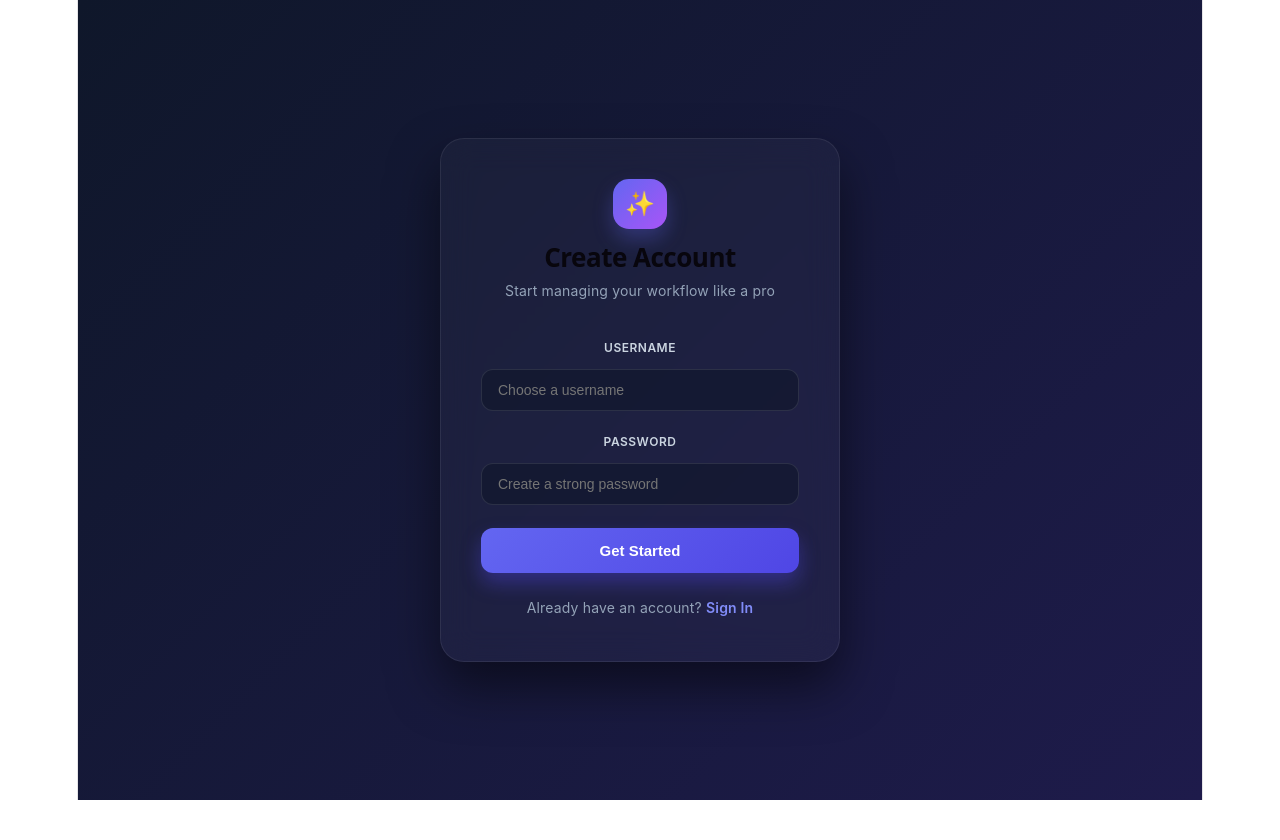
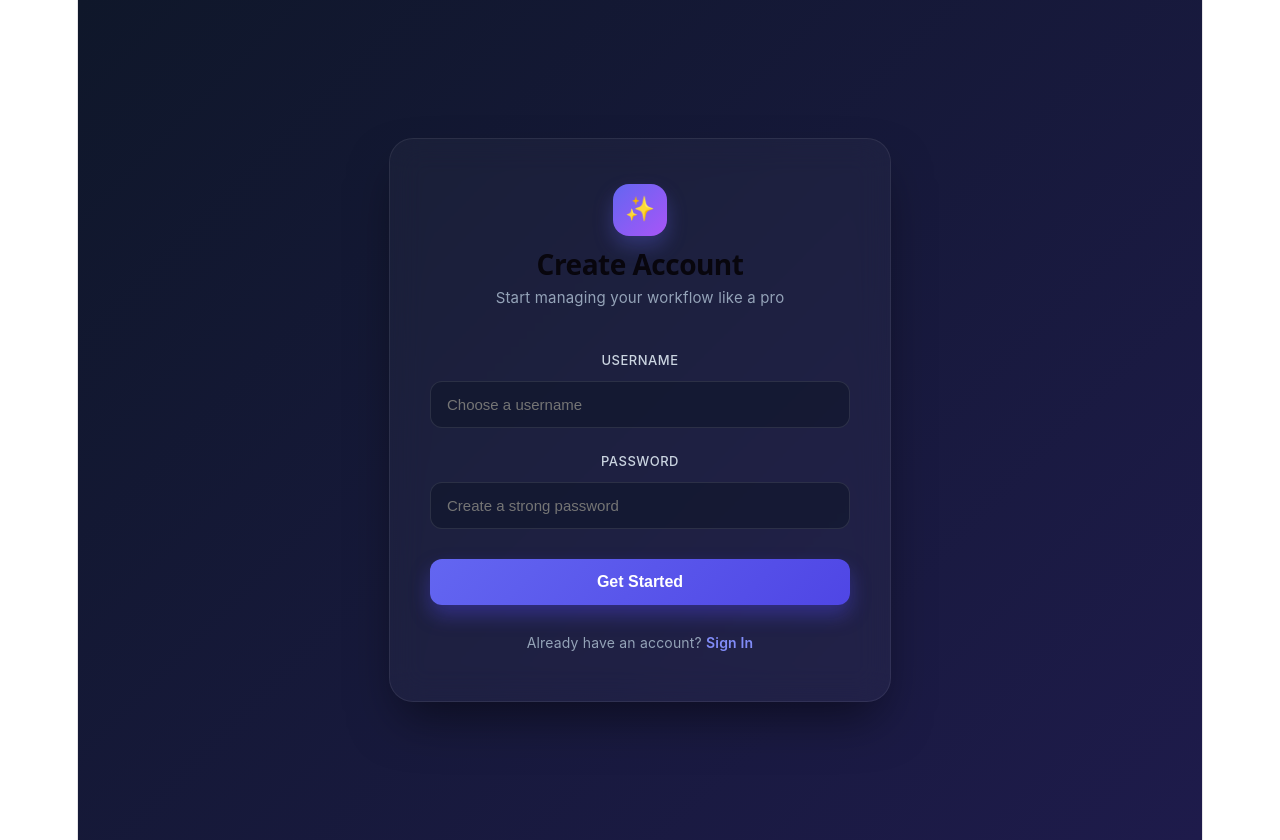
Before and after one commit to mohitghoghari324-a11y/project, a React app in the folder frontend/: page /signup in a window 1280 px wide. Before the commit the page ends 800 px from the top, so only its background shows below. Built offline with nearby package versions, Linux system fonts and the light colour scheme; the HTML template or start-up script is replaced by a standard one.

Commit message:
update message

```diff
--- a/frontend/src/pages/Login.jsx
+++ b/frontend/src/pages/Login.jsx
@@ -3,97 +3,48 @@ import { useNavigate, Link } from 'react-router-dom';
 import API from '../api';
 
 export default function Login() {
-  const [formData, setFormData] = useState({ username: '', password: '' });
-  const [loading, setLoading] = useState(false);
-  const [errorMessage, setErrorMessage] = useState('');
+  const [username, setUsername] = useState('');
+  const [password, setPassword] = useState('');
   const navigate = useNavigate();
-
-  const handleChange = (e) => {
-    const { name, value } = e.target;
-    setFormData((prev) => ({ ...prev, [name]: value }));
-    if (errorMessage) setErrorMessage('');
-  };
 
   const handleLogin = async (e) => {
     e.preventDefault();
-    setLoading(true);
-    setErrorMessage('');
-
     try {
-      const { data } = await API.post('/auth/login', formData);
-      localStorage.setItem('token', data.token);
+      const res = await API.post('/auth/login', { username, password });
+      localStorage.setItem('token', res.data.token);
       navigate('/dashboard');
     } catch (err) {
-      setErrorMessage(
-        err.response?.data?.message || 'Invalid username or password. Please try again.'
-      );
-    } finally {
-      setLoading(false);
+      alert(err.response?.data?.message || 'Invalid credentials');
     }
   };
 
   return (
-    <div style={{ display: 'flex', justifyContent: 'center', alignItems: 'center', minHeight: '100vh', background: 'linear-gradient(135deg, #0f172a 0%, #1e1b4b 100%)', fontFamily: 'Inter, system-ui, sans-serif', padding: '20px', boxSizing: 'border-box' }}>
-      <div style={{ background: 'rgba(255, 255, 255, 0.03)', backdropFilter: 'blur(16px)', border: '1px solid rgba(255, 255, 255, 0.08)', padding: '40px', borderRadius: '24px', boxShadow: '0 25px 50px rgba(0, 0, 0, 0.5)', width: '100%', maxWidth: '400px', color: '#fff', boxSizing: 'border-box' }}>
+    <div style={{ display: 'flex', justifyContent: 'center', alignItems: 'center', minHeight: '100vh', background: 'linear-gradient(135deg, #0f172a 0%, #1e1b4b 100%)', fontFamily: 'Inter, system-ui, sans-serif', padding: '20px' }}>
+      <div style={{ background: 'rgba(255, 255, 255, 0.03)', backdropFilter: 'blur(16px)', border: '1px solid rgba(255, 255, 255, 0.08)', padding: '45px 40px', borderRadius: '24px', boxShadow: '0 25px 50px -12px rgba(0, 0, 0, 0.5)', width: '100%', maxWidth: '420px', color: '#fff' }}>
 
-        {/* Header Section */}
-        <div style={{ textAlign: 'center', marginBottom: '30px' }}>
-          <div style={{ display: 'inline-flex', padding: '12px', background: 'linear-gradient(135deg, #6366f1 0%, #a855f7 100%)', borderRadius: '16px', marginBottom: '15px', boxShadow: '0 10px 20px rgba(99, 102, 241, 0.3)' }}>
+        <div style={{ textAlign: 'center', marginBottom: '35px' }}>
+          <div style={{ display: 'inline-block', padding: '12px', background: 'linear-gradient(135deg, #6366f1 0%, #a855f7 100%)', borderRadius: '16px', marginBottom: '15px', boxShadow: '0 10px 20px rgba(99, 102, 241, 0.3)' }}>
             <span style={{ fontSize: '24px' }}>🚀</span>
           </div>
-          <h1 style={{ margin: '0 0 8px 0', fontSize: '26px', fontWeight: '800', letterSpacing: '-0.5px' }}>Welcome Back</h1>
-          <p style={{ margin: 0, color: '#94a3b8', fontSize: '14px' }}>Enter your credentials to access your workspace</p>
+          <h1 style={{ margin: '0 0 8px 0', fontSize: '28px', fontWeight: '800', letterSpacing: '-0.5px' }}>Welcome Back</h1>
+          <p style={{ margin: 0, color: '#94a3b8', fontSize: '15px' }}>Enter your credentials to access your workspace</p>
         </div>
 
-        {/* Error Alert Box */}
-        {errorMessage && (
-          <div style={{ marginBottom: '20px', padding: '12px', backgroundColor: 'rgba(239, 68, 68, 0.15)', border: '1px solid rgba(239, 68, 68, 0.3)', color: '#f87171', fontSize: '13px', borderRadius: '12px', textAlign: 'center' }}>
-            {errorMessage}
+        <form onSubmit={handleLogin}>
+          <div style={{ marginBottom: '20px' }}>
+            <label style={{ display: 'block', marginBottom: '8px', color: '#cbd5e1', fontWeight: '500', fontSize: '13px', textTransform: 'uppercase', letterSpacing: '0.5px' }}>Username</label>
+            <input type="text" placeholder="Enter username" value={username} onChange={(e) => setUsername(e.target.value)} required style={{ width: '100%', padding: '14px 16px', borderRadius: '12px', border: '1px solid rgba(255, 255, 255, 0.1)', background: 'rgba(15, 23, 42, 0.6)', color: '#fff', outline: 'none', boxSizing: 'border-box', fontSize: '15px' }} />
           </div>
-        )}
-
-        {/* Login Form */}
-        <form onSubmit={handleLogin} style={{ display: 'flex', flexDirection: 'column', gap: '18px' }}>
-          <div>
-            <label style={{ display: 'block', marginBottom: '8px', color: '#cbd5e1', fontWeight: '600', fontSize: '12px', textTransform: 'uppercase', letterSpacing: '0.5px' }}>Username</label>
-            <input
-              type="text"
-              name="username"
-              placeholder="Enter username"
-              value={formData.username}
-              onChange={handleChange}
-              required
-              style={{ width: '100%', padding: '12px 16px', borderRadius: '12px', border: '1px solid rgba(255, 255, 255, 0.1)', background: 'rgba(15, 23, 42, 0.6)', color: '#fff', outline: 'none', boxSizing: 'border-box', fontSize: '14px' }}
-            />
+          <div style={{ marginBottom: '30px' }}>
+            <label style={{ display: 'block', marginBottom: '8px', color: '#cbd5e1', fontWeight: '500', fontSize: '13px', textTransform: 'uppercase', letterSpacing: '0.5px' }}>Password</label>
+            <input type="password" placeholder="Enter password" value={password} onChange={(e) => setPassword(e.target.value)} required style={{ width: '100%', padding: '14px 16px', borderRadius: '12px', border: '1px solid rgba(255, 255, 255, 0.1)', background: 'rgba(15, 23, 42, 0.6)', color: '#fff', outline: 'none', boxSizing: 'border-box', fontSize: '15px' }} />
           </div>
-
-          <div>
-            <label style={{ display: 'block', marginBottom: '8px', color: '#cbd5e1', fontWeight: '600', fontSize: '12px', textTransform: 'uppercase', letterSpacing: '0.5px' }}>Password</label>
-            <input
-              type="password"
-              name="password"
-              placeholder="Enter password"
-              value={formData.password}
-              onChange={handleChange}
-              required
-              style={{ width: '100%', padding: '12px 16px', borderRadius: '12px', border: '1px solid rgba(255, 255, 255, 0.1)', background: 'rgba(15, 23, 42, 0.6)', color: '#fff', outline: 'none', boxSizing: 'border-box', fontSize: '14px' }}
-            />
-          </div>
-
-          <button
-            type="submit"
-            disabled={loading}
-            style={{ width: '100%', padding: '14px', marginTop: '5px', background: 'linear-gradient(135deg, #6366f1 0%, #4f46e5 100%)', color: 'white', border: 'none', borderRadius: '12px', fontWeight: '600', cursor: 'pointer', fontSize: '15px', boxShadow: '0 10px 20px rgba(79, 70, 229, 0.4)' }}
-          >
-            {loading ? 'Signing In...' : 'Sign In'}
-          </button>
+          <button type="submit" style={{ width: '100%', padding: '14px', background: 'linear-gradient(135deg, #6366f1 0%, #4f46e5 100%)', color: 'white', border: 'none', borderRadius: '12px', fontWeight: '600', cursor: 'pointer', fontSize: '16px', boxShadow: '0 10px 20px rgba(79, 70, 229, 0.4)' }}>Sign In</button>
         </form>
 
-        {/* Footer Link */}
-        <p style={{ marginTop: '22px', textAlign: 'center', color: '#94a3b8', fontSize: '14px' }}>
+        <p style={{ marginTop: '25px', textAlign: 'center', color: '#94a3b8', fontSize: '14px' }}>
           Don't have an account? <Link to="/signup" style={{ color: '#818cf8', textDecoration: 'none', fontWeight: '600' }}>Create account</Link>
         </p>
-
       </div>
     </div>
   );
--- a/frontend/src/pages/Signup.jsx
+++ b/frontend/src/pages/Signup.jsx
@@ -3,102 +3,48 @@ import { useNavigate, Link } from 'react-router-dom';
 import API from '../api';
 
 export default function Signup() {
-  const [formData, setFormData] = useState({ username: '', password: '' });
-  const [loading, setLoading] = useState(false);
-  const [alertMessage, setAlertMessage] = useState({ type: '', text: '' });
+  const [username, setUsername] = useState('');
+  const [password, setPassword] = useState('');
   const navigate = useNavigate();
-
-  const handleChange = (e) => {
-    const { name, value } = e.target;
-    setFormData((prev) => ({ ...prev, [name]: value }));
-    if (alertMessage.text) setAlertMessage({ type: '', text: '' });
-  };
 
   const handleSignup = async (e) => {
     e.preventDefault();
-    setLoading(true);
-    setAlertMessage({ type: '', text: '' });
-
     try {
-      await API.post('/auth/register', formData);
-      setAlertMessage({
-        type: 'success',
-        text: 'Account created successfully! Redirecting...',
-      });
-      setTimeout(() => {
-        navigate('/login');
-      }, 1500);
+      await API.post('/auth/register', { username, password });
+      alert('Account created successfully! Please login.');
+      navigate('/login');
     } catch (err) {
-      setLoading(false);
-      setAlertMessage({
-        type: 'error',
-        text: err.response?.data?.message || 'Signup failed. Please try again.',
-      });
+      alert(err.response?.data?.message || 'Signup failed');
     }
   };
 
   return (
-    <div style={{ display: 'flex', justifyContent: 'center', alignItems: 'center', minHeight: '100vh', background: 'linear-gradient(135deg, #0f172a 0%, #1e1b4b 100%)', fontFamily: 'Inter, system-ui, sans-serif', padding: '20px', boxSizing: 'border-box' }}>
-      <div style={{ background: 'rgba(255, 255, 255, 0.03)', backdropFilter: 'blur(16px)', border: '1px solid rgba(255, 255, 255, 0.08)', padding: '40px', borderRadius: '24px', boxShadow: '0 25px 50px rgba(0, 0, 0, 0.5)', width: '100%', maxWidth: '400px', color: '#fff', boxSizing: 'border-box' }}>
+    <div style={{ display: 'flex', justifyContent: 'center', alignItems: 'center', minHeight: '100vh', background: 'linear-gradient(135deg, #0f172a 0%, #1e1b4b 100%)', fontFamily: 'Inter, system-ui, sans-serif', padding: '20px' }}>
+      <div style={{ background: 'rgba(255, 255, 255, 0.03)', backdropFilter: 'blur(16px)', border: '1px solid rgba(255, 255, 255, 0.08)', padding: '45px 40px', borderRadius: '24px', boxShadow: '0 25px 50px -12px rgba(0, 0, 0, 0.5)', width: '100%', maxWidth: '420px', color: '#fff' }}>
 
-        {/* Header Section */}
-        <div style={{ textAlign: 'center', marginBottom: '30px' }}>
-          <div style={{ display: 'inline-flex', padding: '12px', background: 'linear-gradient(135deg, #6366f1 0%, #a855f7 100%)', borderRadius: '16px', marginBottom: '15px', boxShadow: '0 10px 20px rgba(99, 102, 241, 0.3)' }}>
+        <div style={{ textAlign: 'center', marginBottom: '35px' }}>
+          <div style={{ display: 'inline-block', padding: '12px', background: 'linear-gradient(135deg, #6366f1 0%, #a855f7 100%)', borderRadius: '16px', marginBottom: '15px', boxShadow: '0 10px 20px rgba(99, 102, 241, 0.3)' }}>
             <span style={{ fontSize: '24px' }}>✨</span>
           </div>
-          <h1 style={{ margin: '0 0 8px 0', fontSize: '26px', fontWeight: '800', letterSpacing: '-0.5px' }}>Create Account</h1>
-          <p style={{ margin: 0, color: '#94a3b8', fontSize: '14px' }}>Start managing your workflow like a pro</p>
+          <h1 style={{ margin: '0 0 8px 0', fontSize: '28px', fontWeight: '800', letterSpacing: '-0.5px' }}>Create Account</h1>
+          <p style={{ margin: 0, color: '#94a3b8', fontSize: '15px' }}>Start managing your workflow like a pro</p>
         </div>
 
-        {/* Alert Notification Box */}
-        {alertMessage.text && (
-          <div style={{ marginBottom: '20px', padding: '12px', backgroundColor: alertMessage.type === 'success' ? 'rgba(16, 185, 129, 0.15)' : 'rgba(239, 68, 68, 0.15)', border: `1px solid ${alertMessage.type === 'success' ? 'rgba(16, 185, 129, 0.3)' : 'rgba(239, 68, 68, 0.3)'}`, color: alertMessage.type === 'success' ? '#34d399' : '#f87171', fontSize: '13px', borderRadius: '12px', textAlign: 'center' }}>
-            {alertMessage.text}
+        <form onSubmit={handleSignup}>
+          <div style={{ marginBottom: '20px' }}>
+            <label style={{ display: 'block', marginBottom: '8px', color: '#cbd5e1', fontWeight: '500', fontSize: '13px', textTransform: 'uppercase', letterSpacing: '0.5px' }}>Username</label>
+            <input type="text" placeholder="Choose a username" value={username} onChange={(e) => setUsername(e.target.value)} required style={{ width: '100%', padding: '14px 16px', borderRadius: '12px', border: '1px solid rgba(255, 255, 255, 0.1)', background: 'rgba(15, 23, 42, 0.6)', color: '#fff', outline: 'none', boxSizing: 'border-box', fontSize: '15px', transition: 'all 0.2s' }} />
           </div>
-        )}
-
-        {/* Signup Form */}
-        <form onSubmit={handleSignup} style={{ display: 'flex', flexDirection: 'column', gap: '18px' }}>
-          <div>
-            <label style={{ display: 'block', marginBottom: '8px', color: '#cbd5e1', fontWeight: '600', fontSize: '12px', textTransform: 'uppercase', letterSpacing: '0.5px' }}>Username</label>
-            <input
-              type="text"
-              name="username"
-              placeholder="Choose a username"
-              value={formData.username}
-              onChange={handleChange}
-              required
-              style={{ width: '100%', padding: '12px 16px', borderRadius: '12px', border: '1px solid rgba(255, 255, 255, 0.1)', background: 'rgba(15, 23, 42, 0.6)', color: '#fff', outline: 'none', boxSizing: 'border-box', fontSize: '14px' }}
-            />
+          <div style={{ marginBottom: '30px' }}>
+            <label style={{ display: 'block', marginBottom: '8px', color: '#cbd5e1', fontWeight: '500', fontSize: '13px', textTransform: 'uppercase', letterSpacing: '0.5px' }}>Password</label>
+            <input type="password" placeholder="Create a strong password" value={password} onChange={(e) => setPassword(e.target.value)} required style={{ width: '100%', padding: '14px 16px', borderRadius: '12px', border: '1px solid rgba(255, 255, 255, 0.1)', background: 'rgba(15, 23, 42, 0.6)', color: '#fff', outline: 'none', boxSizing: 'border-box', fontSize: '15px', transition: 'all 0.2s' }} />
           </div>
-
-          <div>
-            <label style={{ display: 'block', marginBottom: '8px', color: '#cbd5e1', fontWeight: '600', fontSize: '12px', textTransform: 'uppercase', letterSpacing: '0.5px' }}>Password</label>
-            <input
-              type="password"
-              name="password"
-              placeholder="Create a strong password"
-              value={formData.password}
-              onChange={handleChange}
-              required
-              style={{ width: '100%', padding: '12px 16px', borderRadius: '12px', border: '1px solid rgba(255, 255, 255, 0.1)', background: 'rgba(15, 23, 42, 0.6)', color: '#fff', outline: 'none', boxSizing: 'border-box', fontSize: '14px' }}
-            />
-          </div>
-
-          <button
-            type="submit"
-            disabled={loading}
-            style={{ width: '100%', padding: '14px', marginTop: '5px', background: 'linear-gradient(135deg, #6366f1 0%, #4f46e5 100%)', color: 'white', border: 'none', borderRadius: '12px', fontWeight: '600', cursor: 'pointer', fontSize: '15px', boxShadow: '0 10px 20px rgba(79, 70, 229, 0.4)' }}
-          >
-            {loading ? 'Creating Account...' : 'Get Started'}
-          </button>
+          <button type="submit" style={{ width: '100%', padding: '14px', background: 'linear-gradient(135deg, #6366f1 0%, #4f46e5 100%)', color: 'white', border: 'none', borderRadius: '12px', fontWeight: '600', cursor: 'pointer', fontSize: '16px', boxShadow: '0 10px 20px rgba(79, 70, 229, 0.4)', transition: 'transform 0.1s' }}>Get Started</button>
         </form>
 
-        {/* Footer Link */}
-        <p style={{ marginTop: '22px', textAlign: 'center', color: '#94a3b8', fontSize: '14px' }}>
+        <p style={{ marginTop: '25px', textAlign: 'center', color: '#94a3b8', fontSize: '14px' }}>
           Already have an account? <Link to="/login" style={{ color: '#818cf8', textDecoration: 'none', fontWeight: '600' }}>Sign In</Link>
         </p>
-
       </div>
     </div>
   );
--- a/frontend/vite.config.js
+++ b/frontend/vite.config.js
@@ -1,7 +1,7 @@
+import { defineConfig } from 'vite'
 import react from '@vitejs/plugin-react'
-import { defineConfig } from 'vite'
 
-// https://vite.dev/config/
 export default defineConfig({
   plugins: [react()],
+  base: '/',
 })
```
Also changed, not shown: frontend/src/pages/Dashboard.jsx (+59 -41 lines).
